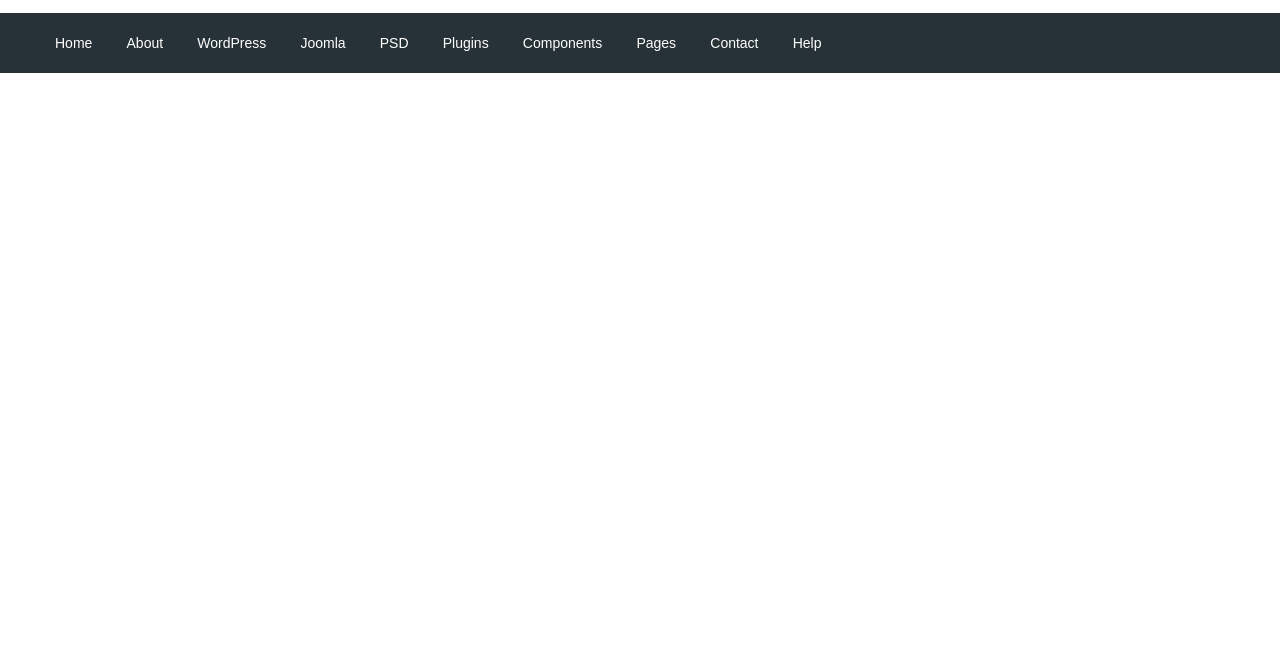
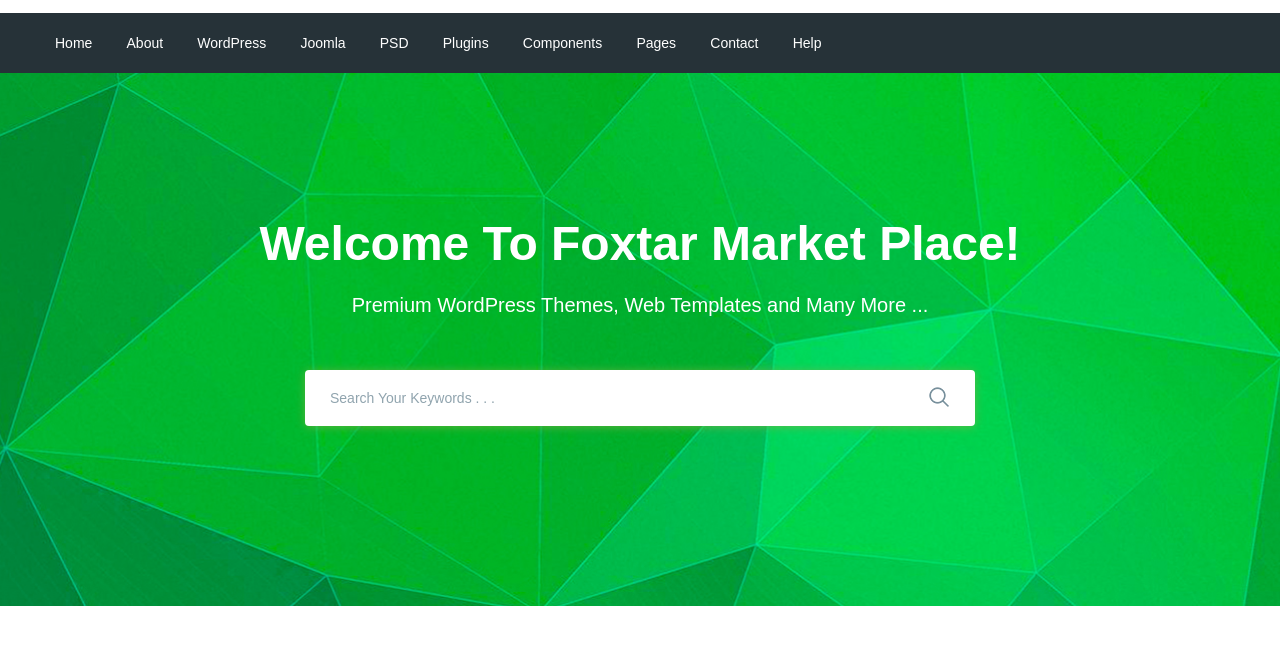
Before and after one commit to vvanya/moderno, a website: page app/index.html in a window 1280 px wide. Shown: the part 77-722 px from the top of the page. Drawn offline with nearby package versions, Linux system fonts and the light colour scheme; files that its build step writes are made by us from their sources.

Commit message:
added search section

```diff
--- a/app/index.html
+++ b/app/index.html
@@ -75,6 +75,27 @@
         </div>
     </header>
 
+    <section class="search" style="background-image: url(images/search-bg.jpg);">
+        <div class="container">
+            <div class="search__inner">
+                <div class="search__inner-title">
+                    Welcome To Foxtar Market Place!
+                </div>
+                <div class="search__inner-text">
+                    Premium WordPress Themes, Web Templates and Many More ...
+                </div>
+                <div class="search__inner-form">
+                    <form>
+                        <input type="text" placeholder="Search Your Keywords . . ." required>
+                        <button type="submit">
+                            <img src="images/icons/search.png" alt="">
+                        </button>
+                    </form>
+                </div>
+            </div>
+        </div>
+    </section>
+
 
     <script src="https://ajax.googleapis.com/ajax/libs/jquery/3.5.1/jquery.min.js"></script>
     <script src="js/libs.min.js"></script>
--- a/app/scss/style.scss
+++ b/app/scss/style.scss
@@ -50,3 +50,55 @@
         font-size: 14px;
     }
 }
+
+.search {
+    background-repeat: no-repeat;
+    background-size: cover;
+    background-position: center;
+    min-height: 533px;
+}
+.search__inner {
+    padding: 135px 0 100px;
+    color: #fff;
+    text-align: center;
+    &-title {
+        margin-bottom: 10px;
+        font-size: 48px;
+        font-weight: 700;
+        line-height: 72px;
+    }
+    &-text {
+        margin-bottom: 50px;
+        font-size: 20px;
+        font-weight: 500;
+        line-height: 30px;
+    }
+    &-form {
+        max-width: 670px;
+        margin: 0 auto;
+        position: relative;
+        input {
+            display: block;
+            width: 100%;
+            box-shadow: 0px 1px 10px 0px rgba(124, 178, 64, 0.75);
+            border-radius: 4px;
+            height: 56px;
+            border: none;
+            font-size: 14px;
+            font-weight: 500;
+            padding-left: 25px;
+            padding-right: 60px;
+            &::placeholder {
+                color: #90a4ae;
+                font-weight: 500;
+            }
+        }
+        button {
+            position: absolute;
+            border: none;
+            background-color: transparent;
+            right: 20px;
+            top: 16px;
+        }
+    }
+}
```
Also changed, not shown: app/images/icons/search.png (added), app/images/icons/search.svg (added), app/images/search-bg.jpg (added).
